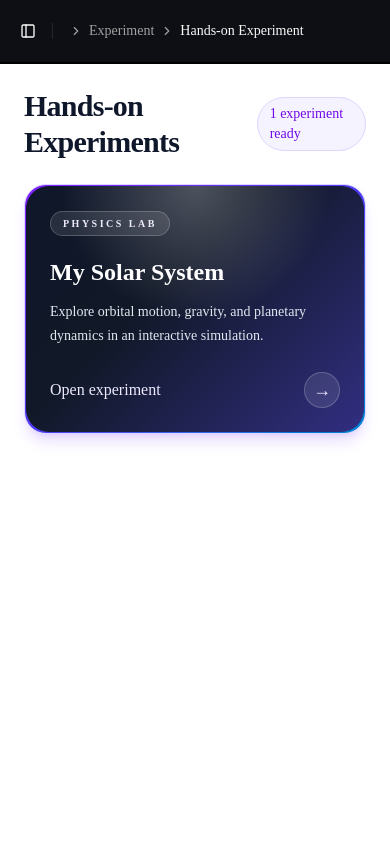
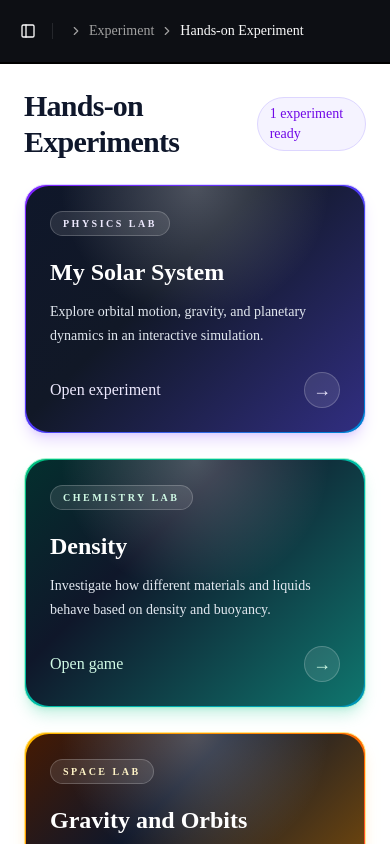
Before and after one commit to HarshRaj3050/TalenzoX, a Next.js app: page /experiment/hand-on-experiment in a window 390 px wide. Built offline with nearby package versions, Linux system fonts and the light colour scheme.

Commit message:
feature: update footer layout and add introductory video to enhance user experience

```diff
--- a/src/app/(main)/experiment/hand-on-experiment/page.tsx
+++ b/src/app/(main)/experiment/hand-on-experiment/page.tsx
@@ -20,6 +20,10 @@ import {
 
 export default function Page() {
   const [isOpen, setIsOpen] = useState(false);
+  const [selectedExperiment, setSelectedExperiment] = useState<{
+    title: string;
+    src: string;
+  } | null>(null);
   const [isFullscreen, setIsFullscreen] = useState(false);
   const [isLoading, setIsLoading] = useState(false);
   const iframeContainerRef = useRef<HTMLDivElement | null>(null);
@@ -51,6 +55,10 @@ export default function Page() {
     setIsLoading(true);
     loadingStartedAtRef.current = Date.now();
 
+    if (loadingTimerRef.current) {
+      window.clearTimeout(loadingTimerRef.current);
+    }
+
     const timer = window.setTimeout(() => {
       setIsLoading(false);
       loadingTimerRef.current = null;
@@ -63,7 +71,7 @@ export default function Page() {
         loadingTimerRef.current = null;
       }
     };
-  }, [isOpen]);
+  }, [isOpen, selectedExperiment?.src]);
 
   const finishLoading = () => {
     if (!loadingTimerRef.current) {
@@ -132,11 +140,18 @@ export default function Page() {
               </div>
             </div>
 
-            <div className="grid gap-6 md:grid-cols-2">
+            <div className="grid gap-6 md:grid-cols-2 xl:grid-cols-2">
               <button
                 type="button"
-                onClick={() => setIsOpen(true)}
-                className="group relative overflow-hidden rounded-3xl border border-violet-200 bg-gradient-to-br from-violet-600 via-indigo-600 to-sky-600 p-[1px] text-left shadow-lg shadow-violet-500/20 transition duration-200 hover:-translate-y-1 hover:shadow-xl hover:shadow-violet-500/25"
+                onClick={() => {
+                  setSelectedExperiment({
+                    title: "My Solar System",
+                    src: "https://phet.colorado.edu/sims/html/my-solar-system/latest/my-solar-system_en.html",
+                  });
+                  setIsOpen(false);
+                  requestAnimationFrame(() => setIsOpen(true));
+                }}
+                className="group relative overflow-hidden rounded-3xl border border-violet-200 bg-linear-to-br from-violet-600 via-indigo-600 to-sky-600 p-[1px] text-left shadow-lg shadow-violet-500/20 transition duration-200 hover:-translate-y-1 hover:shadow-xl hover:shadow-violet-500/25"
               >
                 <div className="h-full rounded-[calc(1.5rem-1px)] bg-[radial-gradient(circle_at_top,_rgba(255,255,255,0.25),_transparent_45%),linear-gradient(135deg,#0f172a,#111827_40%,#312e81)] p-6">
                   <div className="mb-5 inline-flex rounded-full border border-white/20 bg-white/10 px-3 py-1 text-[10px] font-semibold uppercase tracking-[0.25em] text-violet-100">
@@ -162,6 +177,115 @@ export default function Page() {
                   </div>
                 </div>
               </button>
+
+              <button
+                type="button"
+                onClick={() => {
+                  setSelectedExperiment({
+                    title: "Density",
+                    src: "https://phet.colorado.edu/sims/html/density/latest/density_en.html",
+                  });
+                  setIsOpen(false);
+                  requestAnimationFrame(() => setIsOpen(true));
+                }}
+                className="group relative overflow-hidden rounded-3xl border border-emerald-200 bg-linear-to-br from-emerald-500 via-teal-500 to-cyan-600 p-[1px] text-left shadow-lg shadow-emerald-500/20 transition duration-200 hover:-translate-y-1 hover:shadow-xl hover:shadow-emerald-500/25"
+              >
+                <div className="h-full rounded-[calc(1.5rem-1px)] bg-[radial-gradient(circle_at_top,_rgba(255,255,255,0.25),_transparent_45%),linear-gradient(135deg,#042f2e,#0f172a_35%,#0f766e)] p-6">
+                  <div className="mb-5 inline-flex rounded-full border border-white/20 bg-white/10 px-3 py-1 text-[10px] font-semibold uppercase tracking-[0.25em] text-emerald-100">
+                    Chemistry Lab
+                  </div>
+
+                  <h2 className="text-2xl font-semibold text-white">Density</h2>
+                  <p className="mt-3 max-w-md text-sm leading-6 text-slate-200">
+                    Investigate how different materials and liquids behave based
+                    on density and buoyancy.
+                  </p>
+
+                  <div className="mt-6 flex items-center justify-between text-emerald-100">
+                    <span className="font-medium">Open game</span>
+                    <span
+                      className="flex h-9 w-9 items-center justify-center rounded-full border border-white/20 bg-white/10 text-lg transition group-hover:translate-x-1"
+                      aria-hidden="true"
+                    >
+                      →
+                    </span>
+                  </div>
+                </div>
+              </button>
+
+              <button
+                type="button"
+                onClick={() => {
+                  setSelectedExperiment({
+                    title: "Gravity and Orbits",
+                    src: "https://phet.colorado.edu/sims/html/gravity-and-orbits/latest/gravity-and-orbits_en.html",
+                  });
+                  setIsOpen(false);
+                  requestAnimationFrame(() => setIsOpen(true));
+                }}
+                className="group relative overflow-hidden rounded-3xl border border-amber-200 bg-linear-to-br from-amber-400 via-orange-500 to-rose-500 p-[1px] text-left shadow-lg shadow-amber-500/20 transition duration-200 hover:-translate-y-1 hover:shadow-xl hover:shadow-amber-500/25"
+              >
+                <div className="h-full rounded-[calc(1.5rem-1px)] bg-[radial-gradient(circle_at_top,_rgba(255,255,255,0.25),_transparent_45%),linear-gradient(135deg,#451a03,#0f172a_35%,#9a5b00)] p-6">
+                  <div className="mb-5 inline-flex rounded-full border border-white/20 bg-white/10 px-3 py-1 text-[10px] font-semibold uppercase tracking-[0.25em] text-amber-100">
+                    Space Lab
+                  </div>
+
+                  <h2 className="text-2xl font-semibold text-white">
+                    Gravity and Orbits
+                  </h2>
+                  <p className="mt-3 max-w-md text-sm leading-6 text-slate-200">
+                    Explore how gravity shapes orbits and planetary motion in a
+                    dynamic space environment.
+                  </p>
+
+                  <div className="mt-6 flex items-center justify-between text-amber-100">
+                    <span className="font-medium">Open game</span>
+                    <span
+                      className="flex h-9 w-9 items-center justify-center rounded-full border border-white/20 bg-white/10 text-lg transition group-hover:translate-x-1"
+                      aria-hidden="true"
+                    >
+                      →
+                    </span>
+                  </div>
+                </div>
+              </button>
+
+              <button
+                type="button"
+                onClick={() => {
+                  setSelectedExperiment({
+                    title: "Balancing Act",
+                    src: "https://phet.colorado.edu/sims/html/balancing-act/latest/balancing-act_en.html",
+                  });
+                  setIsOpen(false);
+                  requestAnimationFrame(() => setIsOpen(true));
+                }}
+                className="group relative overflow-hidden rounded-3xl border border-pink-200 bg-linear-to-br from-pink-500 via-fuchsia-500 to-violet-600 p-[1px] text-left shadow-lg shadow-pink-500/20 transition duration-200 hover:-translate-y-1 hover:shadow-xl hover:shadow-pink-500/25"
+              >
+                <div className="h-full rounded-[calc(1.5rem-1px)] bg-[radial-gradient(circle_at_top,_rgba(255,255,255,0.25),_transparent_45%),linear-gradient(135deg,#4c0519,#0f172a_35%,#7e22ce)] p-6">
+                  <div className="mb-5 inline-flex rounded-full border border-white/20 bg-white/10 px-3 py-1 text-[10px] font-semibold uppercase tracking-[0.25em] text-pink-100">
+                    Mechanics Lab
+                  </div>
+
+                  <h2 className="text-2xl font-semibold text-white">
+                    Balancing Act
+                  </h2>
+                  <p className="mt-3 max-w-md text-sm leading-6 text-slate-200">
+                    Test balance, torque, and force using masses and distances in
+                    a hands-on physics challenge.
+                  </p>
+
+                  <div className="mt-6 flex items-center justify-between text-pink-100">
+                    <span className="font-medium">Open game</span>
+                    <span
+                      className="flex h-9 w-9 items-center justify-center rounded-full border border-white/20 bg-white/10 text-lg transition group-hover:translate-x-1"
+                      aria-hidden="true"
+                    >
+                      →
+                    </span>
+                  </div>
+                </div>
+              </button>
             </div>
 
             {isOpen && (
@@ -172,7 +296,7 @@ export default function Page() {
                       Experiment
                     </p>
                     <h3 className="mt-1 text-xl font-semibold text-slate-900">
-                      My Solar System
+                      {selectedExperiment?.title ?? "My Solar System"}
                     </h3>
                   </div>
 
@@ -216,12 +340,12 @@ export default function Page() {
                         <p className="font-extrabold text-center text-lg pb-1">TalenzoX</p>
                     </div>
                     <iframe
-                      src="https://phet.colorado.edu/sims/html/my-solar-system/latest/my-solar-system_en.html"
+                      src={selectedExperiment?.src ?? "https://phet.colorado.edu/sims/html/my-solar-system/latest/my-solar-system_en.html"}
                       width="100%"
                       height="620"
                       allow="fullscreen"
                       allowFullScreen
-                      title="My Solar System simulation"
+                      title={selectedExperiment?.title ?? "My Solar System simulation"}
                       className="block w-full h-full rounded-2xl border-0"
                       onLoad={finishLoading}
                     />
--- a/src/components/footer.tsx
+++ b/src/components/footer.tsx
@@ -4,21 +4,33 @@ import { CinematicFooter } from "@/components/ui/motion-footer";
 
 export default function Footer() {
   return (
-    <div className="relative w-full bg-background] min-h-screen font-sans selection:bg-white/20 overflow-x-hidden">
+    <div className="relative w-full bg-background min-h-screen font-sans selection:bg-white/20 overflow-x-hidden">
 
       {/*
         MAIN CONTENT AREA
         We use a high z-index and minimum height to allow the user
         to scroll down and reveal the footer securely underneath.
       */}
-      <main className="relative z-10 w-full min-h-[120vh] bg-background flex flex-col items-center justify-center text-white border-b border-white/10 shadow-m] rounded-b-3xl">
+      <main className="relative z-10 w-full min-h-[120vh] bg-background flex flex-col items-center justify-center text-white border-b border-white/10 shadow-md rounded-b-3xl">
         <div className="absolute inset-0 bg-[radial-gradient(circle_at_top_center,rgba(255,255,255,0.03)_0%,transparent_60%)] pointer-events-none" />
 
-        <h1 className="text-4xl md:text-5xl font-light tracking-[0.2em] text-neutral-400 mb-8 uppercase text-center px-4">
-          Scroll down to reveal
-        </h1>
+        <div className="w-full md:max-w-[140vh] px-4">
+          <div className="relative overflow-hidden rounded-2xl">
+            <div className="aspect-video w-full">
+              <video
+                src="/video/Intro.mp4"
+                className="h-full w-full object-cover"
+                autoPlay
 
-        <div className="w-[1px] h-32 bg-gradient-to-b from-neutral-400 to-transparent" />
+                loop
+                playsInline
+                controls={false}
+              />
+            </div>
+          </div>
+        </div>
+
+
       </main>
 
       {/* The Cinematic Footer is injected here */}
```
Also changed, not shown: 1 other file (tests, documents, lock files or other folders).
